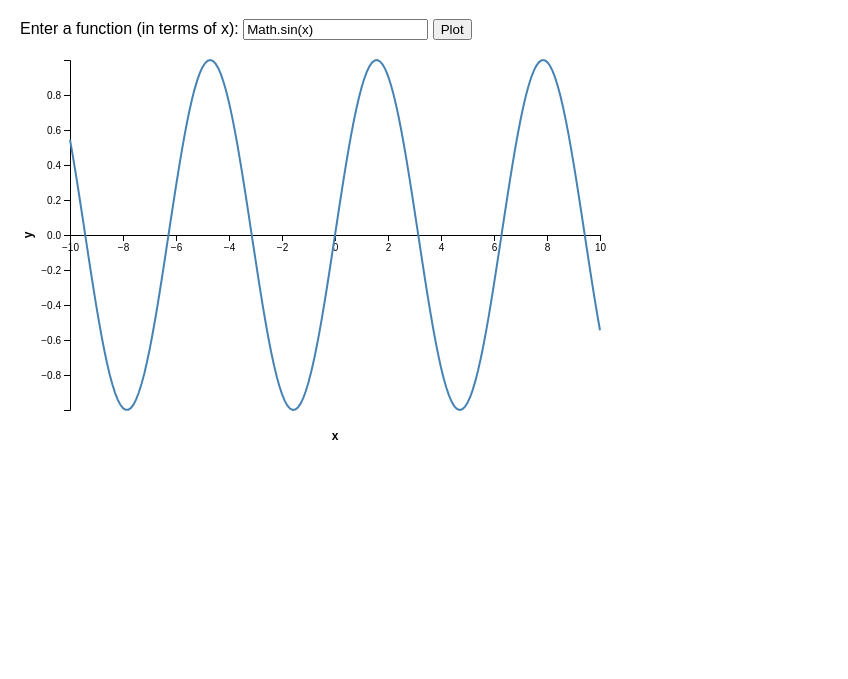
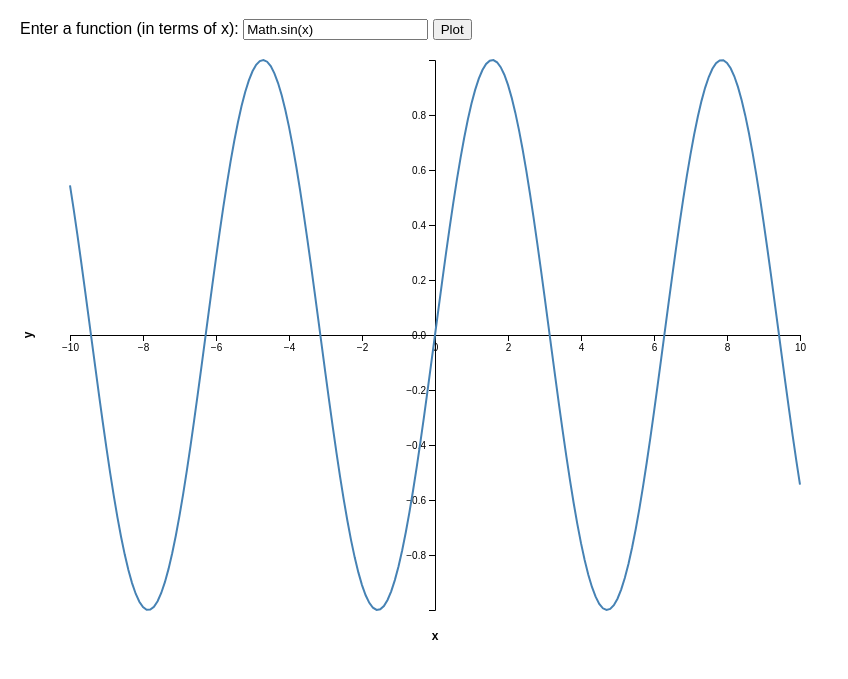
Before and after one commit to Abhrankan-Chakrabarti/GraphingCalculator, a plain HTML site: page index.html in a window 1280 px wide. Shown: the part 61-740 px from the top of the page, without its empty margins (0-848 px from the left). Drawn offline with nearby package versions, Linux system fonts and the light colour scheme.

Commit message:
Update index.html

```diff
--- a/index.html
+++ b/index.html
@@ -29,7 +29,7 @@
         <button id="plotButton">Plot</button>
         <span id="error" style="color: red;"></span>
     </div>
-    <svg width="600" height="400"></svg>
+    <svg width="800" height="600"></svg>
     <script>
         const svg = d3.select('svg');
         const margin = { top: 20, right: 20, bottom: 30, left: 50 };
@@ -37,21 +37,22 @@
         const height = +svg.attr('height') - margin.top - margin.bottom;
         const g = svg.append('g').attr('transform', `translate(${margin.left},${margin.top})`);
 
-        const x = d3.scaleLinear().range([0, width]);
-        const y = d3.scaleLinear().range([height, 0]);
+        const x = d3.scaleLinear().domain([-10, 10]).range([0, width]);
+        const y = d3.scaleLinear().domain([-10, 10]).range([height, 0]);
 
         const line = d3.line()
-            .defined(d => !isNaN(d.y)) // Filter out NaN values
+            .defined(d => !isNaN(d.y) && isFinite(d.y)) // Filter out NaN and Infinity values
             .x(d => x(d.x))
             .y(d => y(d.y));
 
         const xAxis = g.append('g')
             .attr('class', 'axis axis--x')
-            .attr('transform', `translate(0,${height / 2})`) // Move x-axis to center
+            .attr('transform', `translate(0,${y(0)})`) // Move x-axis to center
             .call(d3.axisBottom(x));
 
         const yAxis = g.append('g')
             .attr('class', 'axis axis--y')
+            .attr('transform', `translate(${x(0)},0)`) // Move y-axis to center
             .call(d3.axisLeft(y));
 
         g.append('text')
@@ -83,8 +84,8 @@
                     }
                 });
 
-                x.domain(d3.extent(data, d => d.x)); // Adjust x domain based on data range
-                y.domain(d3.extent(data, d => d.y)); // Adjust y domain based on data range
+                x.domain([-10, 10]); // Reset x domain
+                y.domain(d3.extent(data.filter(d => !isNaN(d.y)), d => d.y)); // Adjust y domain based on data range
 
                 xAxis.transition().call(d3.axisBottom(x));
                 yAxis.transition().call(d3.axisLeft(y));
```
